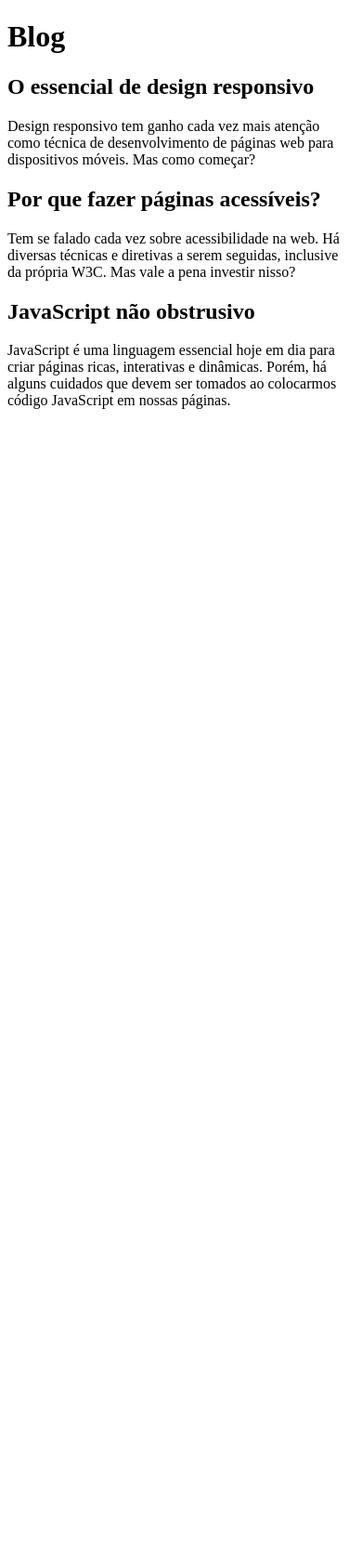
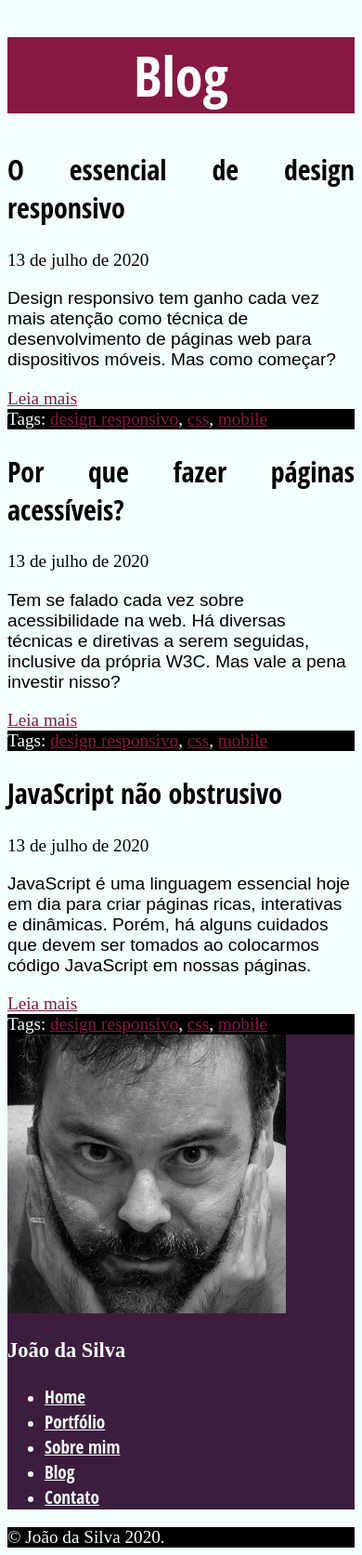
Before and after one commit to brunoamil/html, a plain HTML site: page portfolio/blog.html in a window 390 px wide. Shown: the whole page at 93% size. Before the commit the page ends 844 px from the top, so only its background shows below. Drawn offline with Linux system fonts and the light colour scheme.

Commit message:
estilizando o footer do portal principal

```diff
--- a/portfolio/bio.css
+++ /dev/null
@@ -1,12 +0,0 @@
-h1 {
-    font-size: 60px;
-    background-color: rgb(120,30,60);
-    color: #FAFFFA;
-    text-align: center;
-    font-family: "Arial", sans-serif;
-}
-
-h2 {
-    font-size: 30px;
-    font-family: "Open Sans", sans-serif;
-}
--- a/portfolio/blog.html
+++ b/portfolio/blog.html
@@ -4,20 +4,50 @@
         <meta charset="UTF-8">
         <title>Blog do Bruno</title>
         <link rel="icon" href="favicon.png">
+        <link rel="stylesheet" href="site.css">
     </head>
 <body>
-<h1>Blog</h1>
+<main>
+    <h1>Blog</h1>
+    <article>
+        <h2>O essencial de design responsivo</h2>
+        <time datetime="2020-07-13">13 de julho de 2020</time>
+        <p>Design responsivo tem ganho cada vez mais atenção como técnica de desenvolvimento de páginas web para dispositivos móveis. Mas como começar?</p>
+        <a href="#">Leia mais</a>
+        <footer>Tags: <a href="#">design responsivo</a>, <a href="#">css</a>, <a href="#">mobile</a></footer>
+    </article>
 
-<h2>O essencial de design responsivo</h2>
+    <article>
+        <h2>Por que fazer páginas acessíveis?</h2>
+        <time datetime="2020-07-13">13 de julho de 2020</time>
+        <p>Tem se falado cada vez sobre acessibilidade na web. Há diversas técnicas e diretivas a serem seguidas, inclusive da própria W3C. Mas vale a pena investir nisso?</p>
+        <a href="#"> Leia mais </a>
+        <footer>Tags: <a href="#">design responsivo</a>, <a href="#">css</a>, <a href="#">mobile</a></footer>
+    </article>
 
-<p>Design responsivo tem ganho cada vez mais atenção como técnica de desenvolvimento de páginas web para dispositivos móveis. Mas como começar?</p>
-
-<h2>Por que fazer páginas acessíveis?</h2>
-
-<p>Tem se falado cada vez sobre acessibilidade na web. Há diversas técnicas e diretivas a serem seguidas, inclusive da própria W3C. Mas vale a pena investir nisso?</p>
-
-<h2>JavaScript não obstrusivo</h2>
-
-<p>JavaScript é uma linguagem essencial hoje em dia para criar páginas ricas, interativas e dinâmicas. Porém, há alguns cuidados que devem ser tomados ao colocarmos código JavaScript em nossas páginas.</p>
+    <article>
+        <h2>JavaScript não obstrusivo</h2>
+        <time datetime="2020-07-13">13 de julho de 2020</time>
+        <p>JavaScript é uma linguagem essencial hoje em dia para criar páginas ricas, interativas e dinâmicas. Porém, há alguns cuidados que devem ser tomados ao colocarmos código JavaScript em nossas páginas.</p>
+        <a href="#">Leia mais</a>
+        <footer>Tags: <a href="#">design responsivo</a>, <a href="#">css</a>, <a href="#">mobile</a></footer>
+    </article>
+</main>
+<aside>
+    <img src="eu.jpg" alt="Foto do perfil">
+    <nav>
+        <h1>João da Silva</h1>
+        <ul>
+            <li><a href="#">Home</a></li>
+            <li><a href="portfolio.html">Portfólio</a></li>
+            <li><a href="bio.html">Sobre mim</a></li>
+            <li><a href="blog">Blog</a></li>
+            <li><a href="contato.html">Contato</a></li>
+        </ul>
+    </nav>
+</aside>
+<footer>
+    &copy; João da Silva 2020.
+</footer>
 </body>
 </html>
--- /dev/null
+++ b/portfolio/site.css
@@ -0,0 +1,45 @@
+body {
+    font-family: "Times New Roman";
+    background-color: #F2FFFC;
+    font-size: 120%;
+}
+main h1 {
+    font-size: 60px;
+    background-color: #851944;
+    color: #FAFFFA;
+    text-align: center;
+    font-family: "Open Sans Condensed", sans-serif;
+}
+
+main a {
+    color: #851944;
+}
+
+h2 {
+    font-size: 30px;
+    font-family: "Open Sans Condensed", sans-serif;
+    text-align: justify;
+}
+
+p {
+    font-family: "Crimson Text", sans-serif;
+}
+
+blockquote {
+    background-color: #D9E5E3;
+}
+
+aside {
+    background-color: #3C1D3D;
+    color: #F2FFFC;
+}
+
+nav a {
+    color: inherit;
+    font-family: "Open Sans Condensed", sans-serif;
+}
+
+footer {
+    background-color: #000;
+    color: #F2FFFC;
+}
```
Also changed, not shown: portfolio/bio.html (+33 -9 lines), portfolio/portfolio.html (added).
